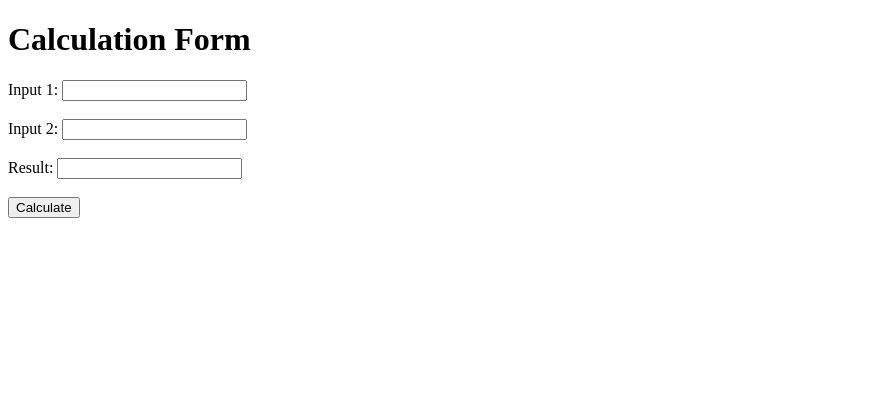
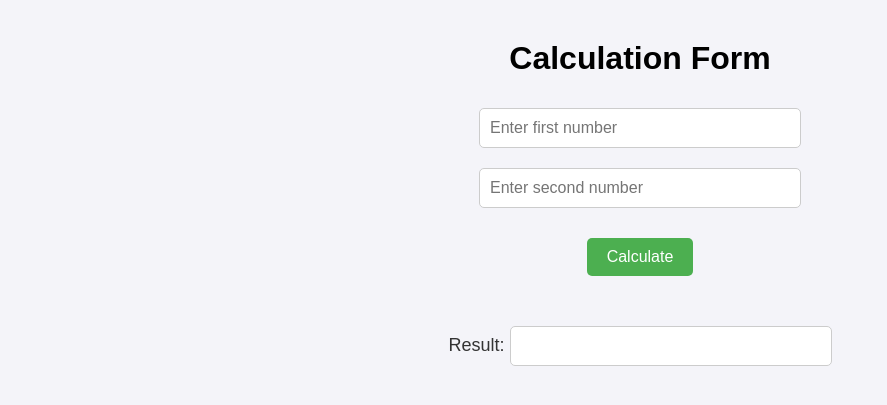
Before and after one commit to salipar/Sarex, a Flask app: page /calc in a window 1280 px wide. Shown: the top 405 px of the page, without its empty margins (0-887 px from the left). Run offline with Flask 3, Linux system fonts and the light colour scheme.

Commit message:
calc page revamped

```diff
--- a/templates/calc.html
+++ b/templates/calc.html
@@ -4,6 +4,40 @@
     <meta charset="UTF-8">
     <meta name="viewport" content="width=device-width, initial-scale=1.0">
     <title>Calculation Page</title>
+    <style>
+        body {
+            font-family: Arial, sans-serif;
+            margin: 40px;
+            text-align: center;
+            background-color: #f4f4f9;
+        }
+        input[type="text"] {
+            width: 300px;
+            padding: 10px;
+            margin: 10px 0;
+            border: 1px solid #ccc;
+            border-radius: 5px;
+            font-size: 16px;
+        }
+        button {
+            padding: 10px 20px;
+            margin: 20px 0;
+            background-color: #4CAF50;
+            color: white;
+            border: none;
+            border-radius: 5px;
+            cursor: pointer;
+            font-size: 16px;
+        }
+        button:hover {
+            background-color: #45a049;
+        }
+        .result {
+            margin-top: 20px;
+            font-size: 18px;
+            color: #333;
+        }
+    </style>
     <script>
         function calculateResult(event) {
             event.preventDefault();
@@ -20,8 +54,9 @@
             })
             .then(response => response.json())
             .then(data => {
+                const resultInput = document.getElementById('result');
                 if (data.result !== undefined) {
-                    document.getElementById('result').value = data.result;
+                    resultInput.value = data.result;
                 } else {
                     alert(data.error);
                 }
@@ -32,18 +67,17 @@
 <body>
 
     <h1>Calculation Form</h1>
+
     <form onsubmit="calculateResult(event)">
-        <label for="num1">Input 1:</label>
-        <input type="text" id="num1" name="num1" required><br><br>
-
-        <label for="num2">Input 2:</label>
-        <input type="text" id="num2" name="num2" required><br><br>
-
-        <label for="result">Result:</label>
-        <input type="text" id="result" name="result" readonly><br><br>
-
+        <input type="text" id="num1" name="num1" placeholder="Enter first number" required><br>
+        <input type="text" id="num2" name="num2" placeholder="Enter second number" required><br>
         <button type="submit">Calculate</button>
     </form>
 
+    <div class="result">
+        <label for="result">Result:</label>
+        <input type="text" id="result" name="result" readonly>
+    </div>
+
 </body>
 </html>
```
Also changed, not shown: templates/calc1.html (added, +49 -0 lines).
